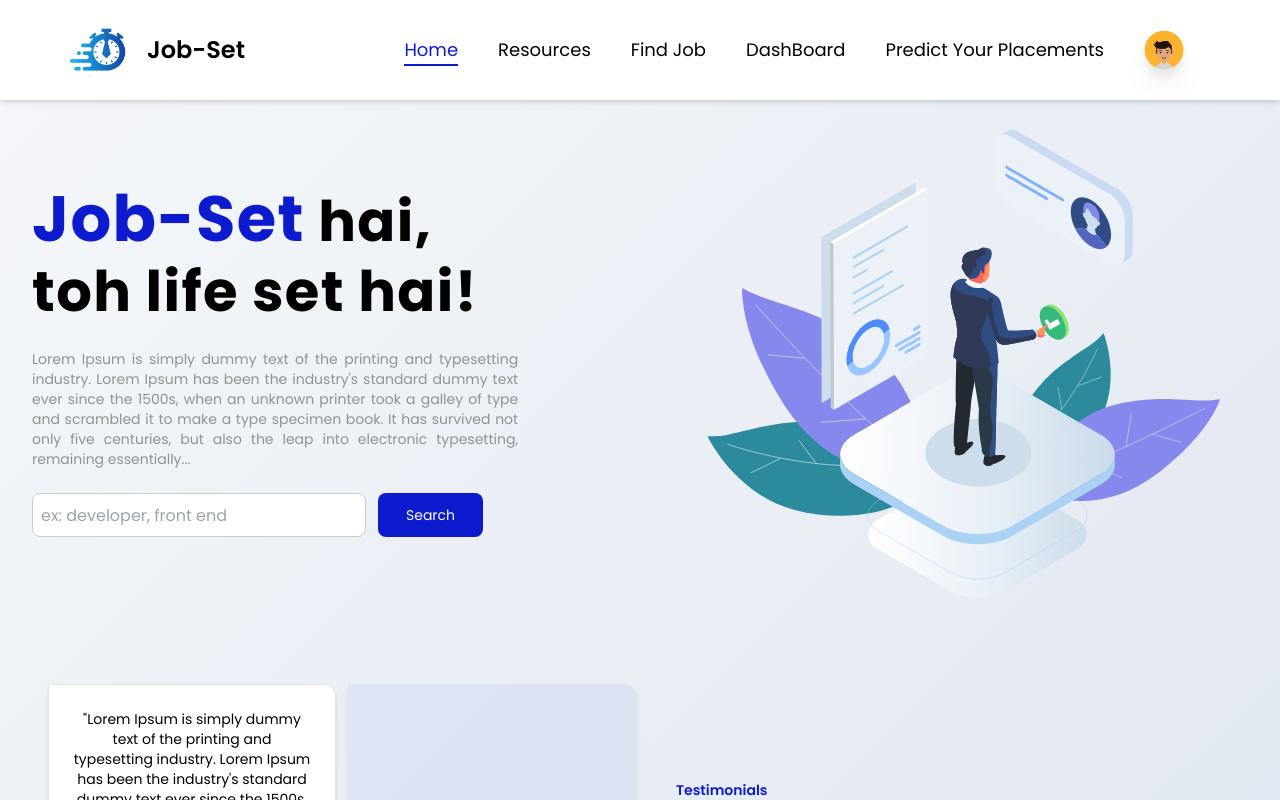
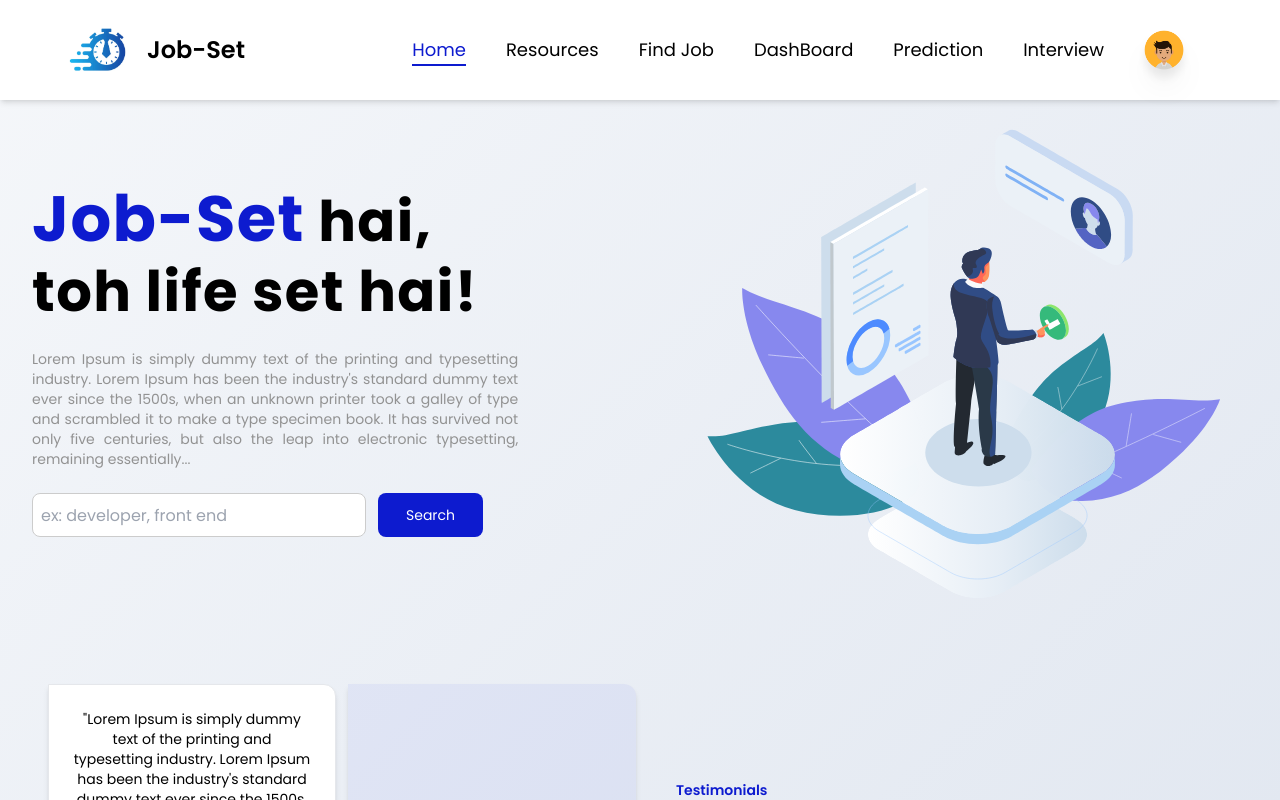
Before and after one commit to DevJSter/aura_hack, a React (Create React App) app: page / in a window 1280 px wide. Shown: the top 800 px of the page. Built offline with nearby package versions, Linux system fonts and the light colour scheme; a web font is replaced by a local one.

Commit message:
Navbar Changes
Signed-off-by: Shubham Tiwari <shubht3303@gmail.com>

```diff
--- a/src/components/NavBar.jsx
+++ b/src/components/NavBar.jsx
@@ -27,26 +27,6 @@
     const dispatch = useDispatch();
     const headerClasses = `z-50 w-screen p-3 px-4 md:p-6 md:px-16 bg-lightCard shadow-md ${visible ? "" : "hidden"
         }`;
-
-
-
-    // useEffect(() => {
-    //     // Function to handle scroll events
-    //     const handleScroll = () => {
-    //         const currentScrollPos = window.pageYOffset;
-    //         const visible = prevScrollPos > currentScrollPos;
-    //         setVisible(visible);
-    //         setPrevScrollPos(currentScrollPos);
-    //     };
-
-    //     window.addEventListener("scroll", handleScroll);
-
-
-    //     return () => {
-    //         window.removeEventListener("scroll", handleScroll);
-    //     };
-    // }, [prevScrollPos]);
-
 
 
     const dropDownHandle = () => {
@@ -151,7 +131,12 @@
                                 </Link>
                                 <Link to='./model/PredictionForm'>
                                     <li className="text-lg text-lightModeTextColor hover:text-lightPrimary duration-100 transition-all ease-in-out cursor-pointer">
-                                        Predict Your Placements
+                                        Prediction
+                                    </li>
+                                </Link>
+                                <Link to='https://job-hunt-meet.vercel.app/'>
+                                    <li className="text-lg text-lightModeTextColor hover:text-lightPrimary duration-100 transition-all ease-in-out cursor-pointer">
+                                        Interview
                                     </li>
                                 </Link>
 
```
Also changed, not shown: 1 other file (tests, documents, lock files or other folders).
